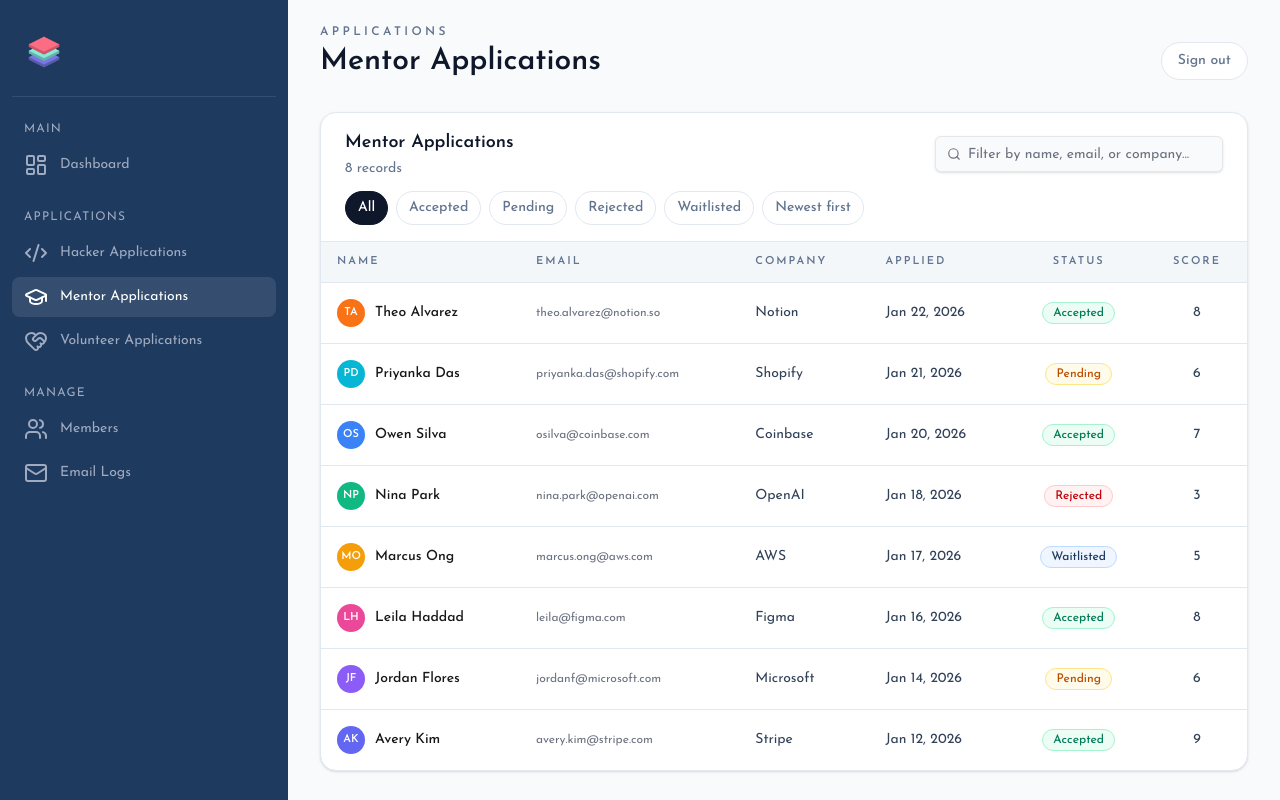
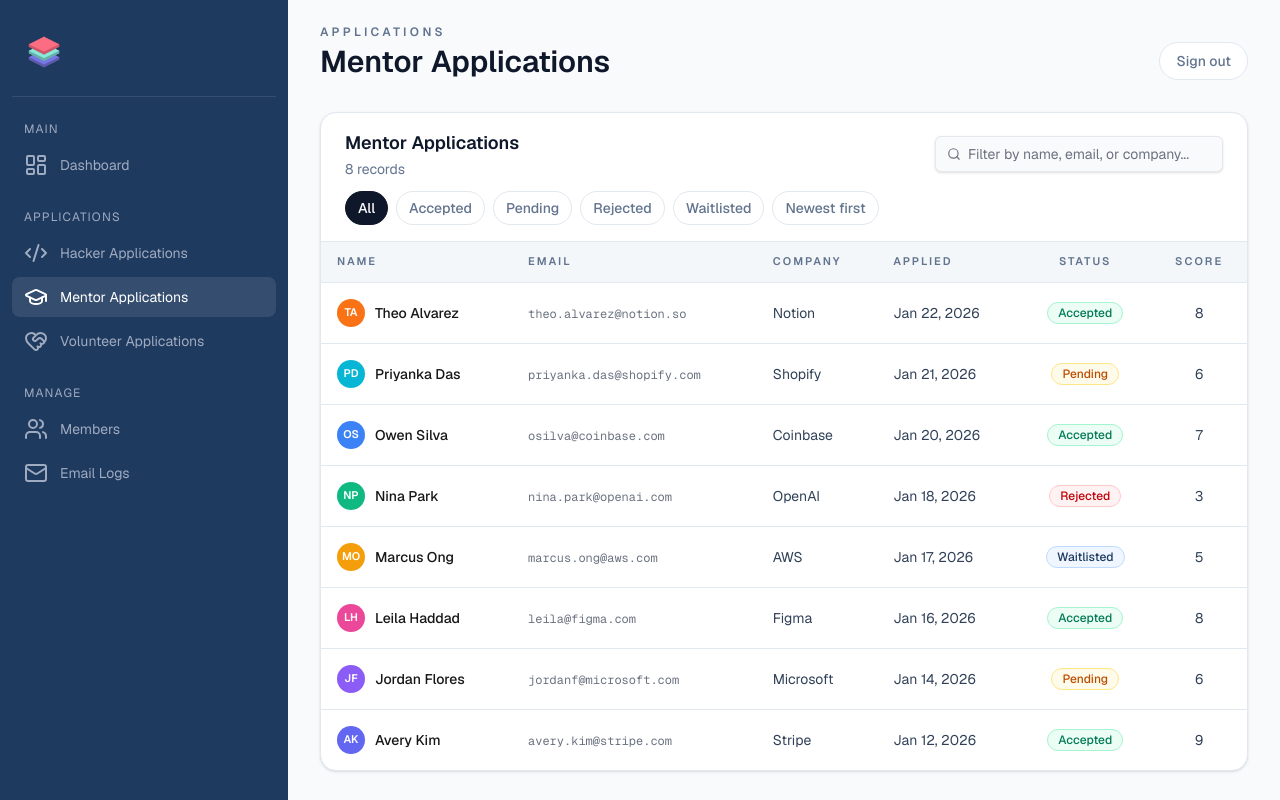
Before and after one commit to itstechnova/technova-2026, a Next.js app in the folder client/: page /admin/mentorapplications in a window 1280 px wide. Built offline with nearby package versions, Linux system fonts and the light colour scheme.

Commit message:
restore previous font for admin dashboard

```diff
--- a/client/app/(authed)/admin/dashboard/page.tsx
+++ b/client/app/(authed)/admin/dashboard/page.tsx
@@ -7,7 +7,7 @@ export default async function AdminDashboard() {
   await requireRole(['admin'])
 
   return (
-    <div className="min-h-screen bg-slate-50 text-foreground">
+    <div className="min-h-screen bg-slate-50 text-foreground" >
       <div className="mx-auto flex min-h-screen w-full max-w-7xl flex-col gap-8 px-4 py-6 sm:px-6 lg:px-8">
         <header className="flex flex-wrap items-end justify-between gap-4">
           <div>
--- a/client/app/(authed)/admin/layout.tsx
+++ b/client/app/(authed)/admin/layout.tsx
@@ -6,7 +6,7 @@ export default function DashboardLayout({
   children: React.ReactNode;
 }>) {
   return (
-    <div className="flex h-screen w-full">
+    <div className="flex h-screen w-full" style={{ fontFamily: 'var(--font-geist-sans), sans-serif' }}>
       <Sidebar />
       <main className="flex-1 overflow-y-auto">{children}</main>
     </div>
--- a/client/app/layout.tsx
+++ b/client/app/layout.tsx
@@ -1,5 +1,5 @@
 import type { Metadata } from "next";
-import { Righteous, Josefin_Sans } from "next/font/google";
+import { Righteous, Josefin_Sans, Geist, Geist_Mono } from "next/font/google";
 import "./globals.css";
 
 const righteous = Righteous({
@@ -10,6 +10,16 @@ const righteous = Righteous({
 
 const josefinSans = Josefin_Sans({
   variable: "--font-josefin",
+  subsets: ["latin"],
+});
+
+const geist = Geist({
+  variable: "--font-geist-sans",
+  subsets: ["latin"],
+});
+
+const geistMono = Geist_Mono({
+  variable: "--font-geist-mono",
   subsets: ["latin"],
 });
 
@@ -26,7 +36,7 @@ export default function RootLayout({
   return (
     <html
       lang="en"
-      className={`${righteous.variable} ${josefinSans.variable} h-full antialiased`}
+      className={`${geist.variable} ${geistMono.variable} ${righteous.variable} ${josefinSans.variable} h-full antialiased`}
     >
       <body className="min-h-full flex flex-col">{children}</body>
     </html>
```
